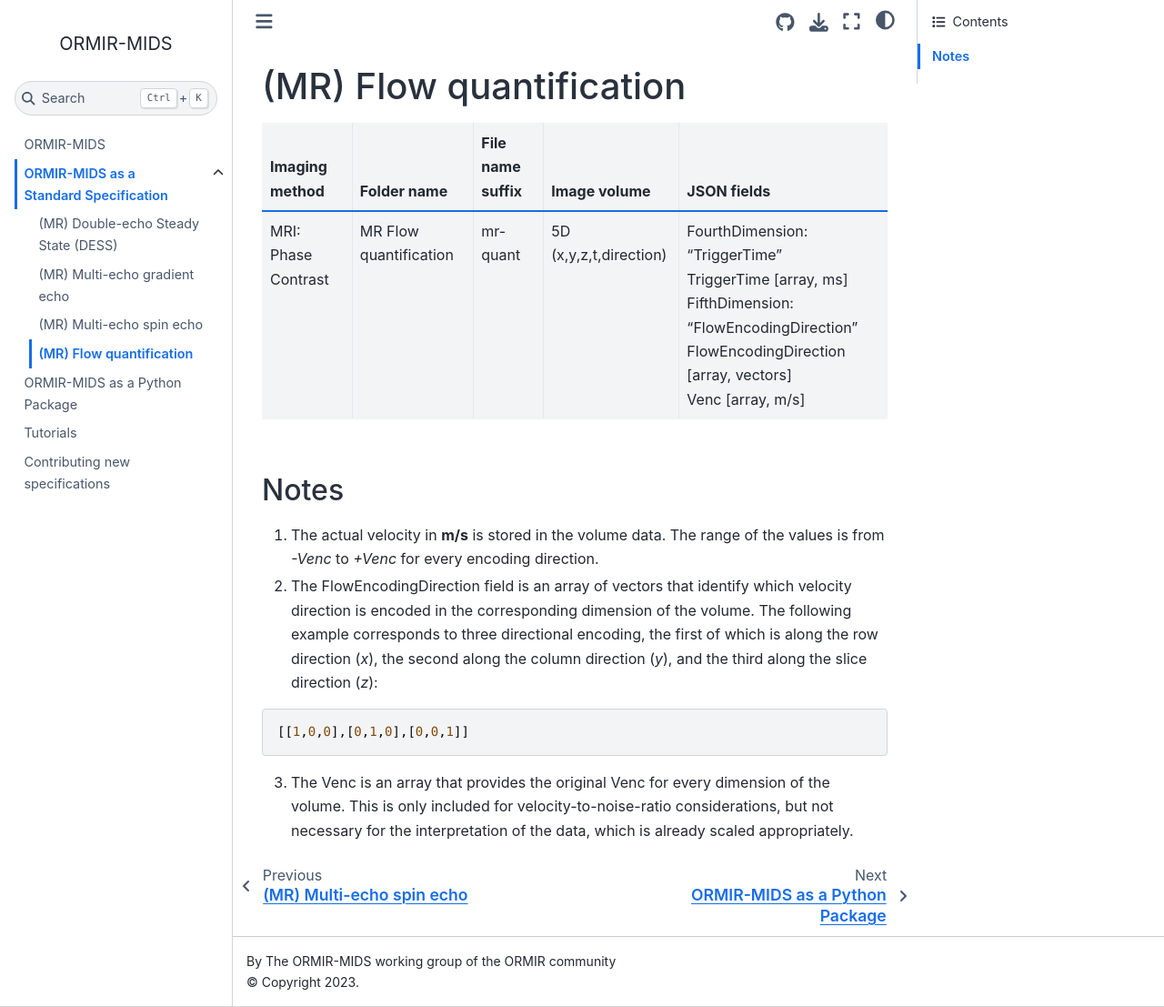
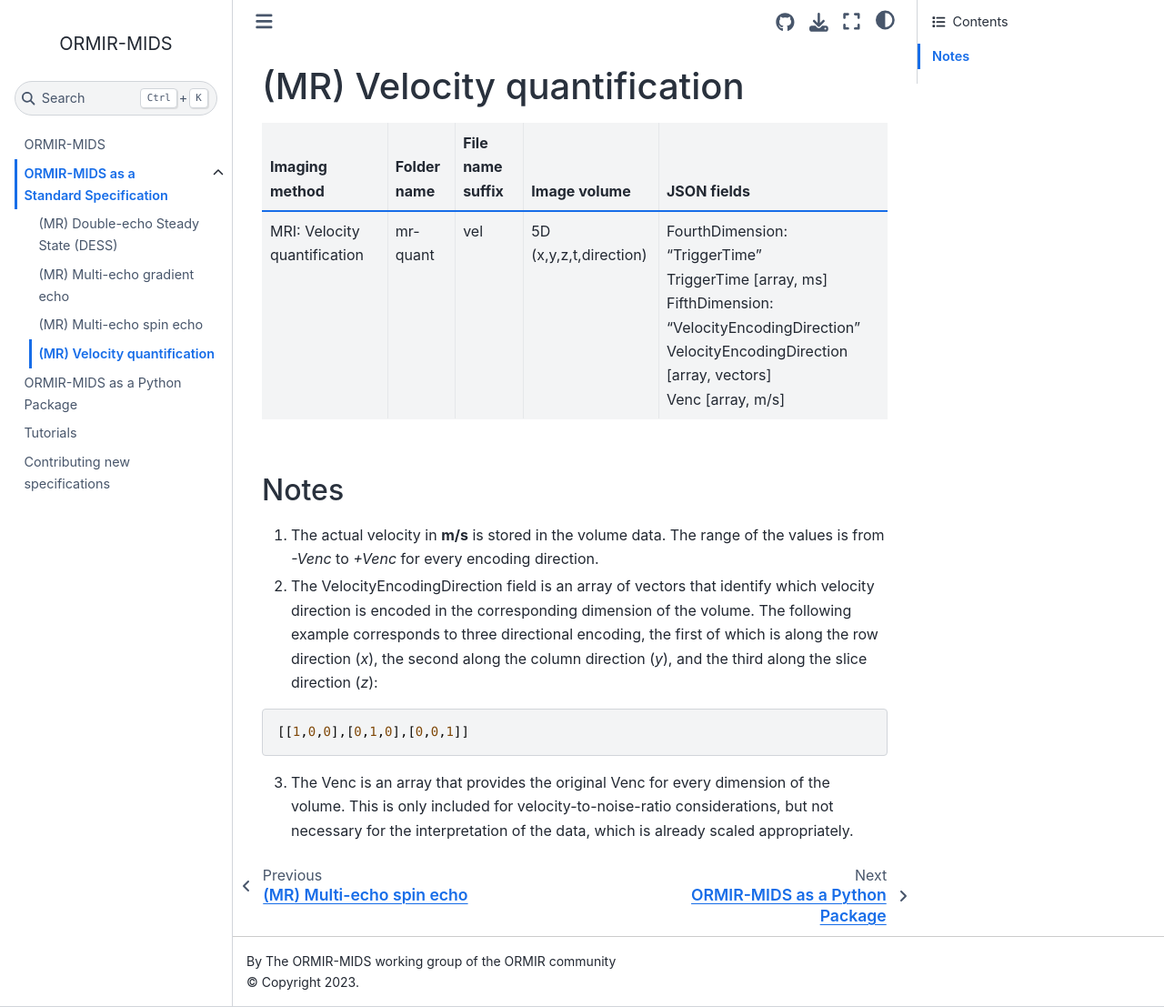
Before and after one commit to ormir-mids/ormir-mids.github.io, a Jupyter Book: the page built from specs/phase_contrast.md, in a window 1280 px wide and 1107 px high. Shown: the whole window at 91% size. Built offline with Jupyter Book 1.0.4 settings and Sphinx 7.4.7 and the Sphinx Book theme 1.1.4, drawn with Linux system fonts in a browser that asks for light colours.

Commit message:
Rename Flow quantification to Velocity quantification

````diff
--- a/specs/phase_contrast.md
+++ b/specs/phase_contrast.md
@@ -1,4 +1,4 @@
-# (MR) Flow quantification
+# (MR) Velocity quantification
 
 ```{list-table}
 :header-rows: 1
@@ -8,21 +8,21 @@
   - File name suffix
   - Image volume
   - JSON fields
-* - MRI: Phase Contrast
-  - MR Flow quantification
+* - MRI: Velocity quantification
   - mr-quant
+  - vel
   - 5D (x,y,z,t,direction)
   - FourthDimension: "TriggerTime"<br/>
   TriggerTime [array, ms]<br/>
-  FifthDimension: "FlowEncodingDirection"<br/>
-  FlowEncodingDirection [array, vectors]<br/>
+  FifthDimension: "VelocityEncodingDirection"<br/>
+  VelocityEncodingDirection [array, vectors]<br/>
   Venc [array, m/s]
 ```
 
 ## Notes
 1. The actual velocity in **m/s** is stored in the volume data. The range of the values is from *-Venc* to *+Venc* for every encoding direction.
 
-2. The FlowEncodingDirection field is an array of vectors that identify which velocity direction is encoded in the corresponding dimension of the volume. The following example corresponds to three directional encoding, the first of which is along the row direction (*x*), the second along the column direction (*y*), and the third along the slice direction (*z*):
+2. The VelocityEncodingDirection field is an array of vectors that identify which velocity direction is encoded in the corresponding dimension of the volume. The following example corresponds to three directional encoding, the first of which is along the row direction (*x*), the second along the column direction (*y*), and the third along the slice direction (*z*):
 ```
 [[1,0,0],[0,1,0],[0,0,1]]
 ```
````
